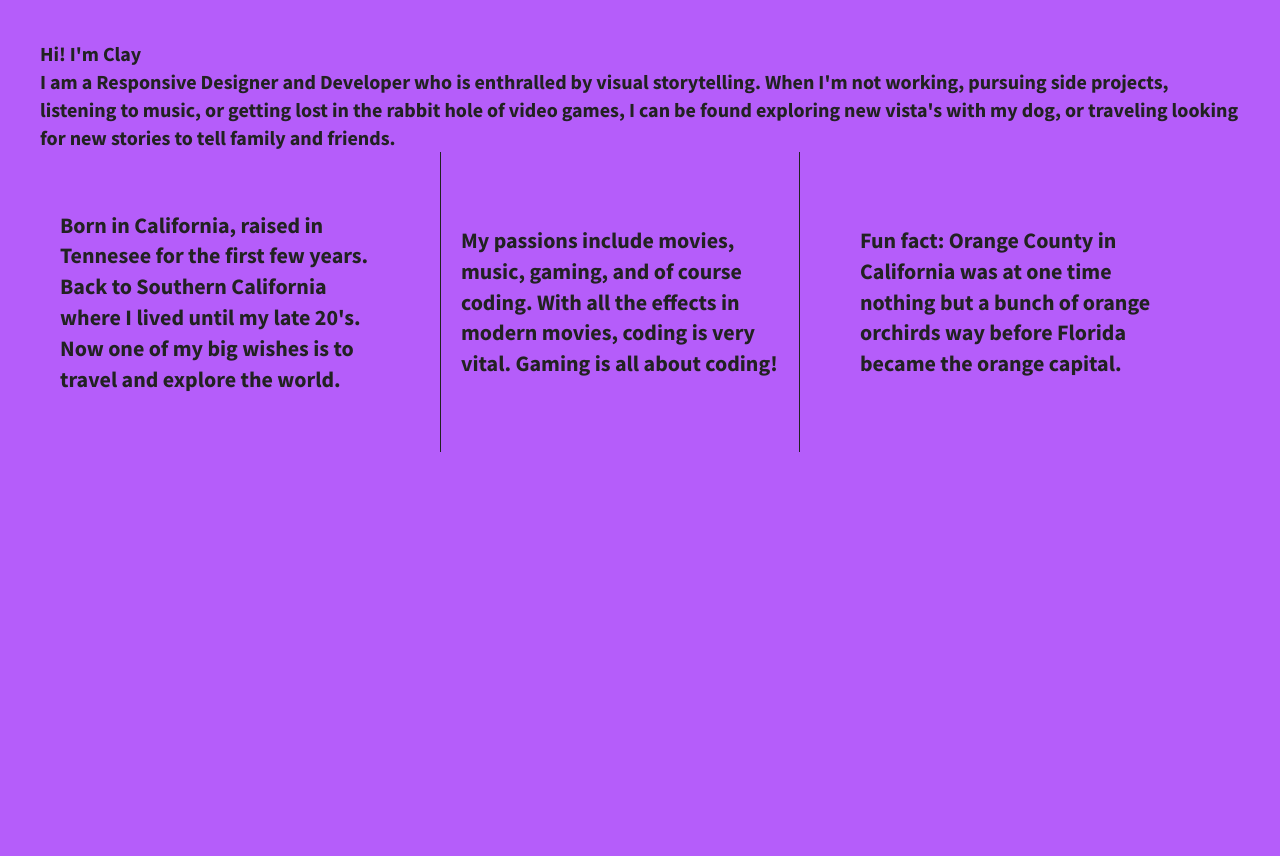
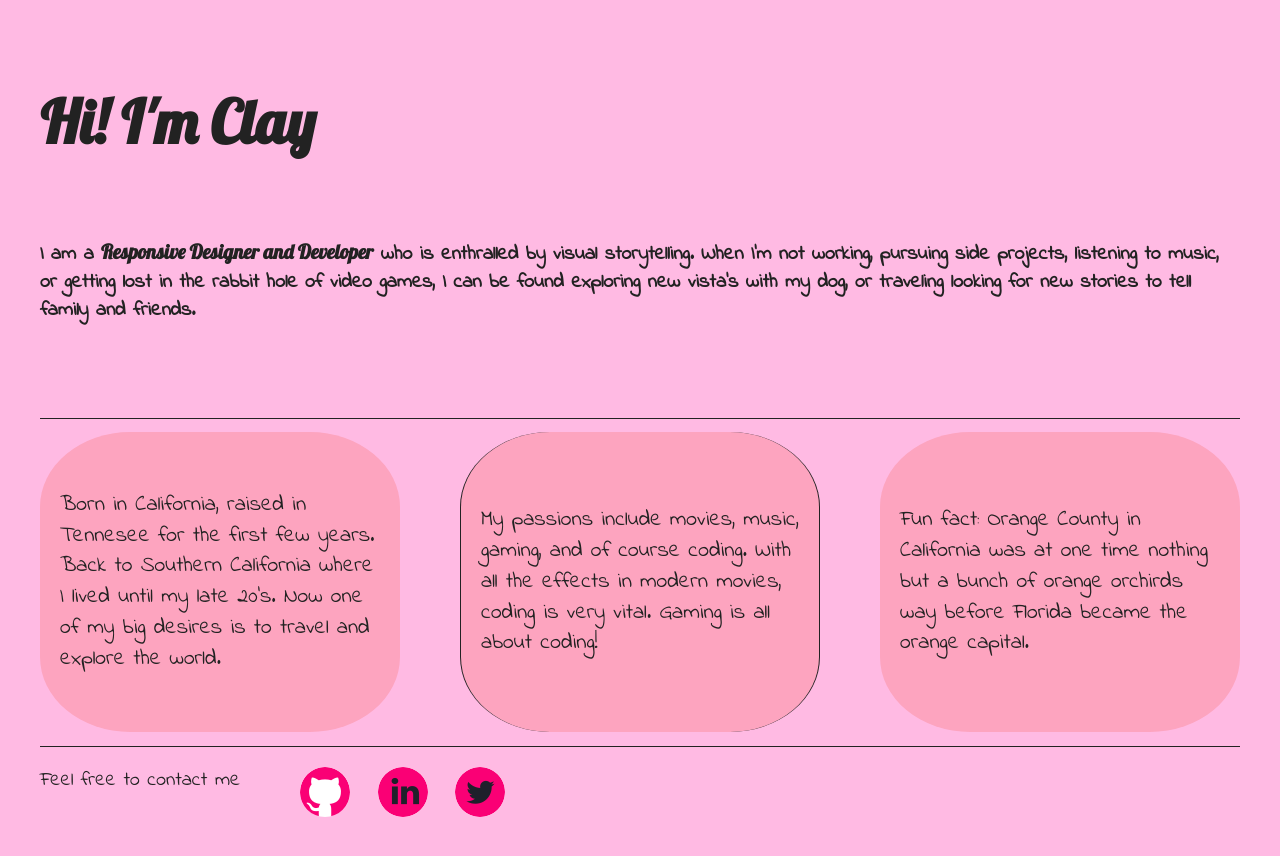
Before and after one commit to Clayton-Welch/rcw8-divs-flexbox, a plain HTML site: page index.html in a window 1280 px wide. Drawn offline with nearby package versions, Linux system fonts and the light colour scheme.

Commit message:
Changed background color, added main text, added footer with icons, changed all fonts.

```diff
--- a/css/main.css
+++ b/css/main.css
@@ -97,38 +97,48 @@ textarea {
 
 
 html {
-  background-color: #b55dfa;
+  background-color: #ffbae3;
   height: 100%;
+  width: 100%;
 }
 
 body {
-  font-family: 'Source Sans Pro', sans-serif;
+  font-family: 'Indie Flower', cursive;
   padding: 2em;
   font-size: 1.25em;
   height: 100%;
+  display: flex;
+  justify-content: center;
 }
 
 .flex-wrapper {
   /*add display:flex and set justify-content to space-between*/
-  font-weight: 700;
   display: flex;
   justify-content: space-between;
-  align-items: center;
   flex-flow: row wrap;
+  max-width: 1200;
 }
 
-header, main, footer {
+.header, .footer {
+    width: 100%;
     display: flex;
-    justify-content: center;
-    align-items: center;
+    justify-content: start;
 }
 
-header {
-    font-size: 1.75em;
+.header h1 {
+    font-family: 'Lobster', cursive;
+    font-size: 3em;
 }
 
-main {
+.main {
+    width: 100%;
+    height: 200px;
+    font-weight: 700;
     border-bottom: 1px solid #222;
+}
+
+.main span {
+    font-family: 'Lobster', cursive;
 }
 
 .div-1, .div-2, .div-3 {
@@ -136,7 +146,7 @@ main {
   color: #222;
   line-height: 1.4em;
   font-size: 1.1em;
-  background-color: #b55dfa;
+  background-color: #fda4bf;
   height: 300px;
   display: flex;
   justify-content: center;
@@ -144,6 +154,7 @@ main {
   width: 30%;
   box-sizing: border-box;
   padding: 0 20px;
+  border-radius: 25%;
 }
 
 .div-2 {
@@ -151,8 +162,20 @@ main {
     border-right: 1px solid #222;
 }
 
-footer {
+.footer {
+    height: 80px;
     border-top: 1px solid #222;
+    justify-items: start;
+}
+
+.footer ul li {
+    display: inline-block;
+    text-decoration: none;
+    padding-left: 1em;
+}
+
+img {
+    border-radius: 50%;
 }
 
 
--- a/index.html
+++ b/index.html
@@ -13,8 +13,8 @@
         <link rel="stylesheet" href="css/normalize.css">
         <link rel="stylesheet" href="css/main.css">
         <script src="js/vendor/modernizr-2.8.3.min.js"></script>
-        <link href='http://fonts.googleapis.com/css?family=Lora:700' rel='stylesheet' type='text/css'>
-        <link href='http://fonts.googleapis.com/css?family=Source+Sans+Pro:400,700' rel='stylesheet' type='text/css'>
+        <link href="https://fonts.googleapis.com/css2?family=Lobster&display=swap" rel="stylesheet">
+        <link href="https://fonts.googleapis.com/css2?family=Indie+Flower&display=swap" rel="stylesheet">
     </head>
     <body>
         <!--[if lt IE 8]>
@@ -23,13 +23,13 @@
 
         <section class="flex-wrapper">
             <div class="header">
-                Hi! I'm <span>Clay</span>
+                <h1>Hi! I'm <span>Clay</span></h1>
             </div>
             <div class="main">
-                I am a <span>Responsive Designer and Developer</span> who is enthralled by visual storytelling. When I'm not working, pursuing side projects, listening to music, or getting lost in the rabbit hole of video games, I can be found exploring new vista's with my dog, or traveling looking for new stories to tell family and friends.
+                <p>I am a <span>Responsive Designer and Developer</span> who is enthralled by visual storytelling. When I'm not working, pursuing side projects, listening to music, or getting lost in the rabbit hole of video games, I can be found exploring new vista's with my dog, or traveling looking for new stories to tell family and friends.<br></p>
             </div>
             <div class="div-1">
-                Born in California, raised in Tennesee for the first few years. Back to Southern California where I lived until my late 20's. Now one of my big wishes is to travel and explore the world.
+                Born in California, raised in Tennesee for the first few years. Back to Southern California where I lived until my late 20's. Now one of my big desires is to travel and explore the world.
             </div>
             <div class="div-2">
                 My passions include movies, music, gaming, and of course coding. With all the effects in modern movies, coding is very vital. Gaming is all about coding!
@@ -38,7 +38,13 @@
                 Fun fact: Orange County in California was at one time nothing but a bunch of orange orchirds way before Florida became the orange capital.
             </div>
             <div class="footer">
-
+                <p>Feel free to contact me
+                </p>
+                <ul>
+                    <li><img src="img/github.png"></li>
+                    <li><img src="img/linkedin.png"></li>
+                    <li><img src="img/twitter.png"></li>
+                </ul>
             </div>
         </section>
 
```
Also changed, not shown: img/GitHub.png (added), img/LinkedIn.png (added), img/Twitter.png (added).
